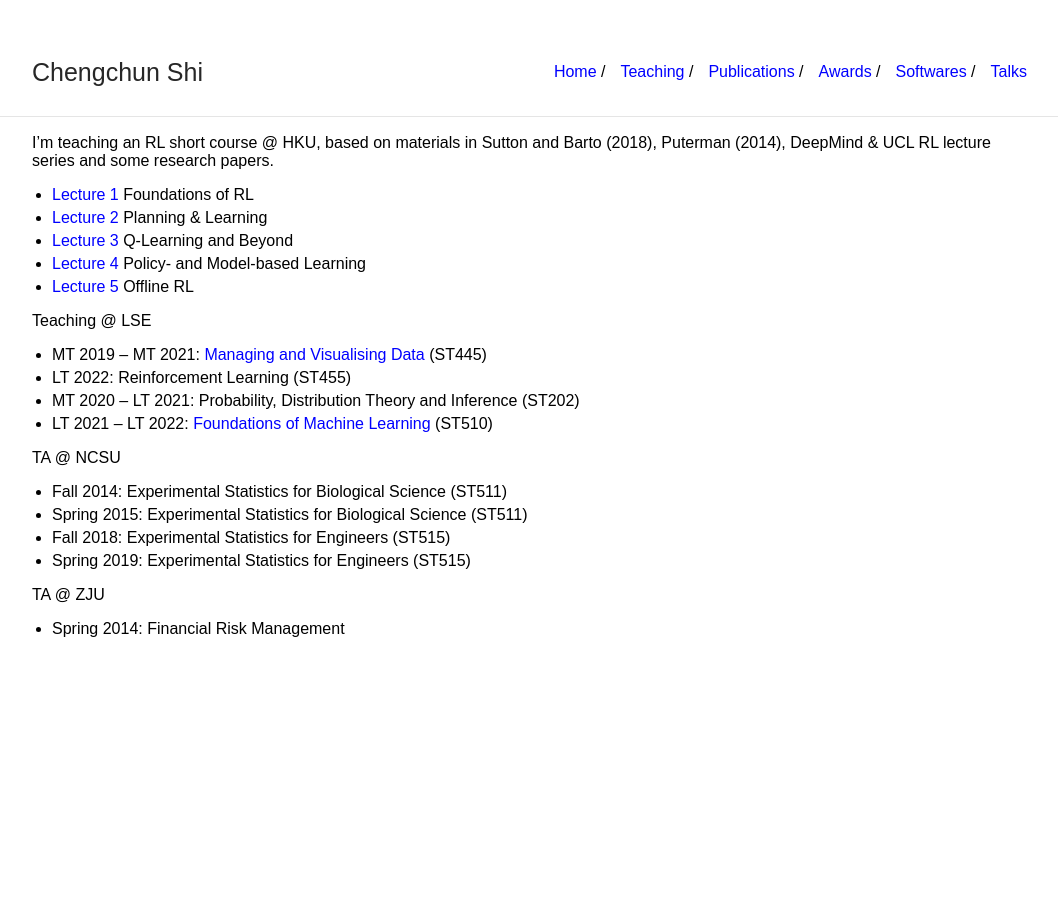
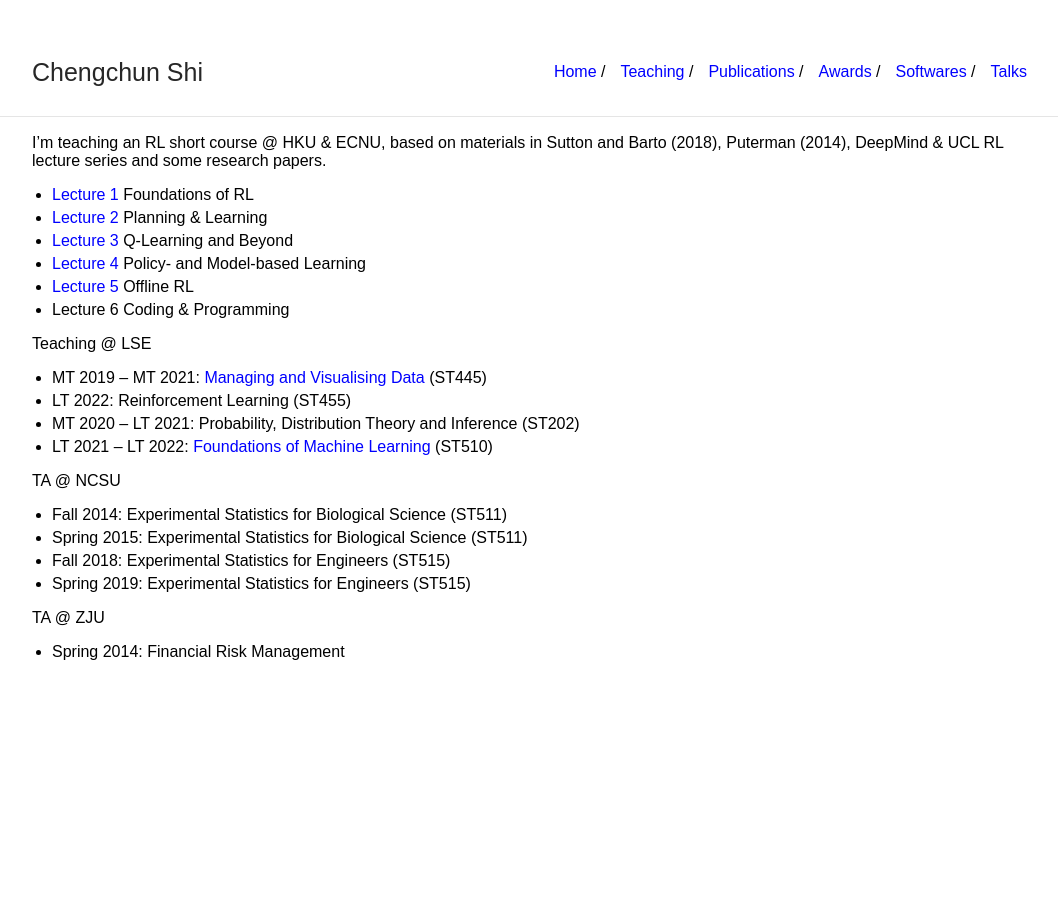
Before and after one commit to callmespring/callmespring.github.io, a Jekyll site: the page built from teaching.md, in a window 1280 px wide. Shown: the whole page, without its empty margins (108-1166 px from the left). Built offline with Jekyll 4.4.1, drawn with Linux system fonts in a browser that asks for light colours.

Commit message:
Update teaching.md

```diff
--- a/teaching.md
+++ b/teaching.md
@@ -3,13 +3,14 @@ layout: default
 title: Teaching
 ---
 
-I'm teaching an RL short course @ HKU, based on materials in Sutton and Barto (2018), Puterman (2014), DeepMind & UCL RL lecture series and some research papers.
+I'm teaching an RL short course @ HKU & ECNU, based on materials in Sutton and Barto (2018), Puterman (2014), DeepMind & UCL RL lecture series and some research papers.
 
 * [Lecture 1](./slides/lecture2.pdf) Foundations of RL
 * [Lecture 2](./slides/lecture3.pdf) Planning & Learning
 * [Lecture 3](./slides/lecture5.pdf) Q-Learning and Beyond
 * [Lecture 4](./slides/lecture8.pdf) Policy- and Model-based Learning
 * [Lecture 5](./slides/lecture10.pdf) Offline RL
+* Lecture 6 Coding & Programming
 
 Teaching @ LSE
 
```
